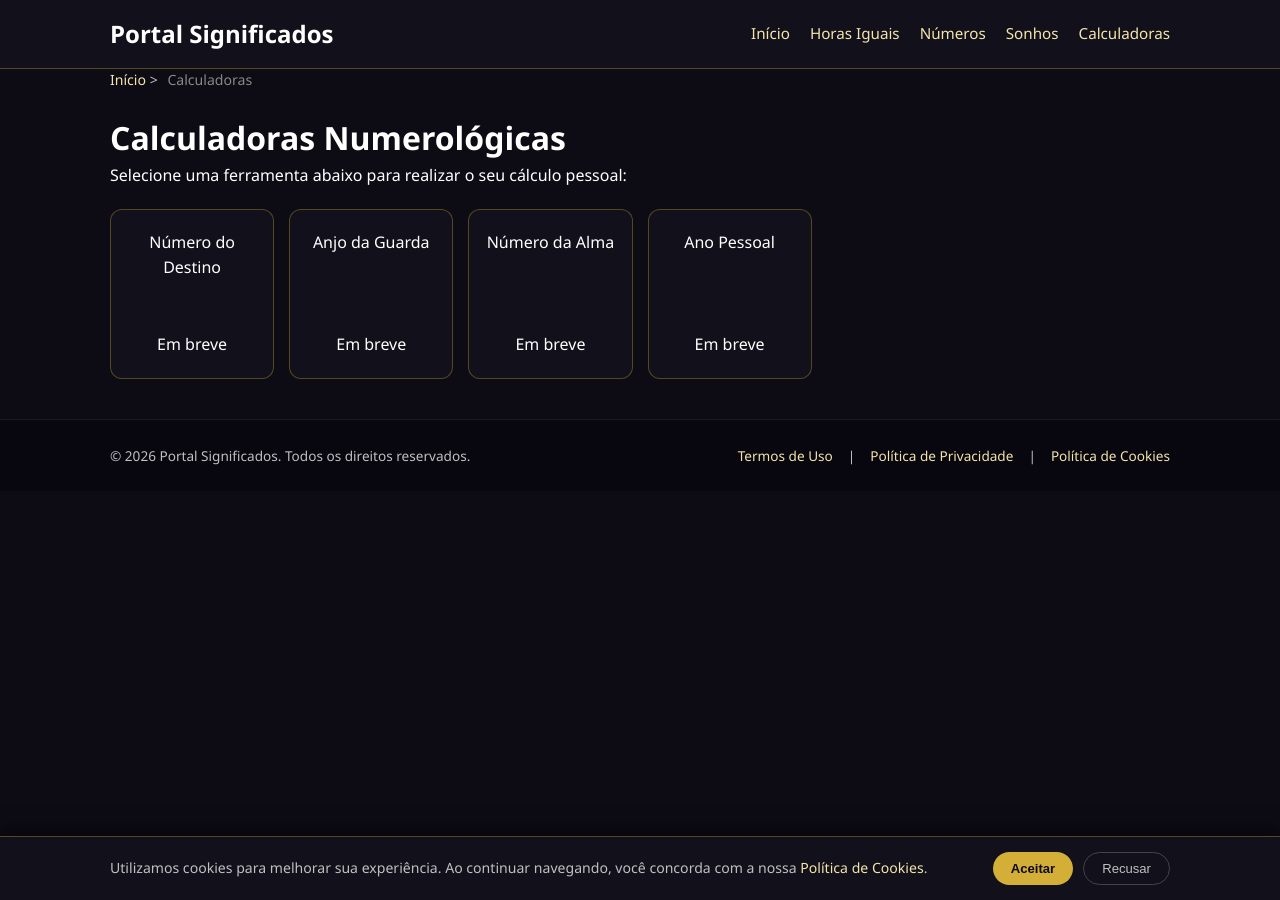
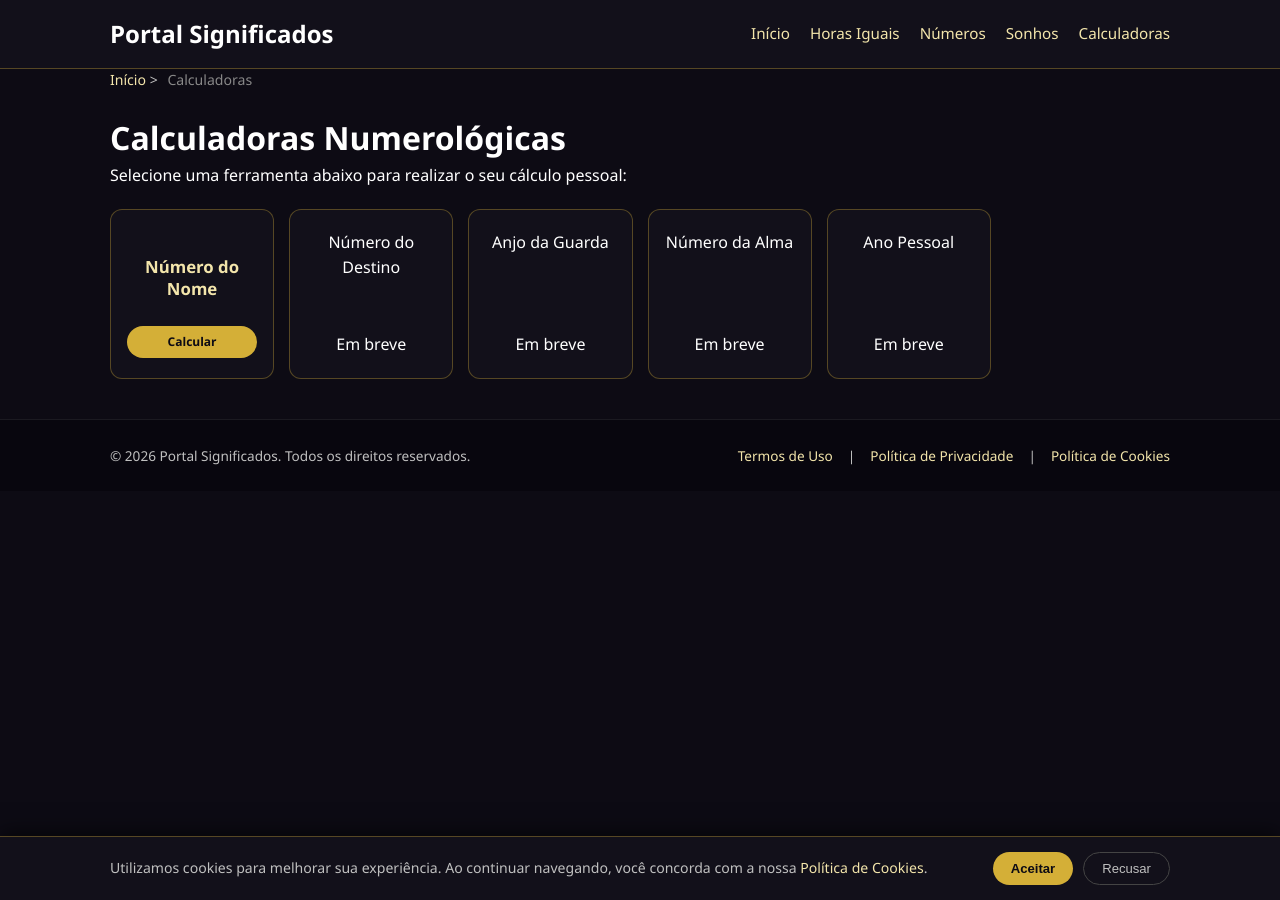
Before and after one commit to dreams-num/portal-significados, a Jekyll site: the page built from calculadoras/index.html, in a window 1280 px wide. Built offline with Jekyll 4.4.1, drawn with Linux system fonts in a browser that asks for light colours.

Commit message:
Add active link for Número do Nome calculator

```diff
--- a/calculadoras/index.html
+++ b/calculadoras/index.html
@@ -13,6 +13,10 @@
     <p>Selecione uma ferramenta abaixo para realizar o seu cálculo pessoal:</p>
 
     <div class="hours-grid">
+        <a href="{{ '/calculadoras/numerologia-nome/' | relative_url }}" class="hour-card active-hour">
+            <span class="card-title">Número do Nome</span>
+            <span class="badge-active">Calcular</span>
+        </a>
         <div class="hour-card inactive-hour">Número do Destino <span class="badge-inactive">Em breve</span></div>
         <div class="hour-card inactive-hour">Anjo da Guarda <span class="badge-inactive">Em breve</span></div>
         <div class="hour-card inactive-hour">Número da Alma <span class="badge-inactive">Em breve</span></div>
```
